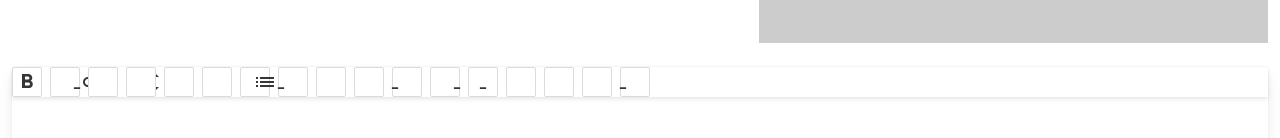
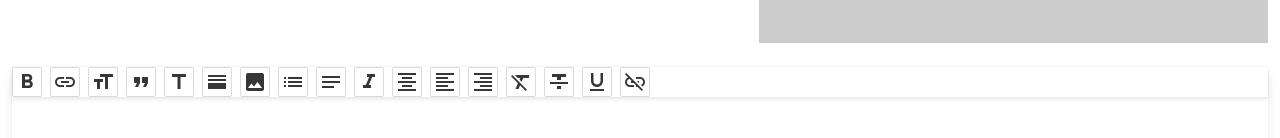
Before and after one commit to bushblade/Bulma-Vue-blog-app, a Vue app: page /new-blog in a window 1280 px wide. Shown: the part 628-766 px from the top of the page. Built offline with nearby package versions, Linux system fonts and the light colour scheme; no server answers.

Commit message:
icons in

```diff
--- a/src/components/NewBlog/ce-commands.js
+++ b/src/components/NewBlog/ce-commands.js
@@ -5,67 +5,70 @@ export const commands = [{
 }, {
   "cmd": "createLink",
   "val": "http://bushbladeprojects.co.uk",
-  "icon": "fa-link",
+  "icon": "insert_link",
   "desc": "Creates an anchor link from the selection"
 },{
   "cmd": "fontSize",
   "val": "1-7",
-  "icon": "text-height",
+  "icon": "format_size",
   "desc": "Changes the font size for the selection"
 }, {
   "cmd": "formatBlock",
   "val": "<blockquote>",
+  "icon": "format_quote",
   "desc": "Adds an HTML block-style tag around the line containing the current selection"
 }, {
   "cmd": "heading",
   "val": "h3",
-  "icon": "header",
+  "icon": "title",
   "desc": "Adds a heading tag around a selection"
 },{
   "cmd": "insertHorizontalRule",
+  "icon": "horizontal_split",
   "desc": "Inserts a horizontal rule at the insertion point"
 }, {
   "cmd": "insertImage",
   "val": "http://dummyimage.com/160x90",
-  "icon": "picture-o",
+  "icon": "image",
   "desc": "Inserts an image at the insertion point"
 }, {
   "cmd": "insertUnorderedList",
-  "icon": "list-ul",
+  "icon": "list",
   "desc": "Creates a bulleted unordered list for the selection or at the insertion point"
 }, {
   "cmd": "insertParagraph",
-  "icon": "paragraph",
+  "icon": "notes",
   "desc": "Inserts a paragraph around the selection or the current line"
 }, {
   "cmd": "italic",
-  "icon": "italic",
+  "icon": "format_italic",
   "desc": "Toggles italics on/off for the selection"
 }, {
   "cmd": "justifyCenter",
-  "icon": "align-center",
+  "icon": "format_align_center",
   "desc": "Centers the selection or insertion point"
 }, {
   "cmd": "justifyLeft",
-  "icon": "align-left",
+  "icon": "format_align_left",
   "desc": "Justifies the selection or insertion point to the left"
 }, {
   "cmd": "justifyRight",
-  "icon": "align-right",
+  "icon": "format_align_right",
   "desc": "Right-justifies the selection or the insertion point"
 }, {
   "cmd": "removeFormat",
+  "icon": "format_clear",
   "desc": "Removes all formatting from the current selection"
 }, {
   "cmd": "strikeThrough",
-  "icon": "strikethrough",
+  "icon": "format_strikethrough",
   "desc": "Toggles strikethrough on/off for the selection"
 }, {
   "cmd": "underline",
-  "icon": "underline",
+  "icon": "format_underline",
   "desc": "Toggles underline on/off for the selection"
 }, {
   "cmd": "unlink",
-  "icon": "chain-broken",
+  "icon": "link_off",
   "desc": "Removes the anchor tag from a selected anchor link"
 }]
```
